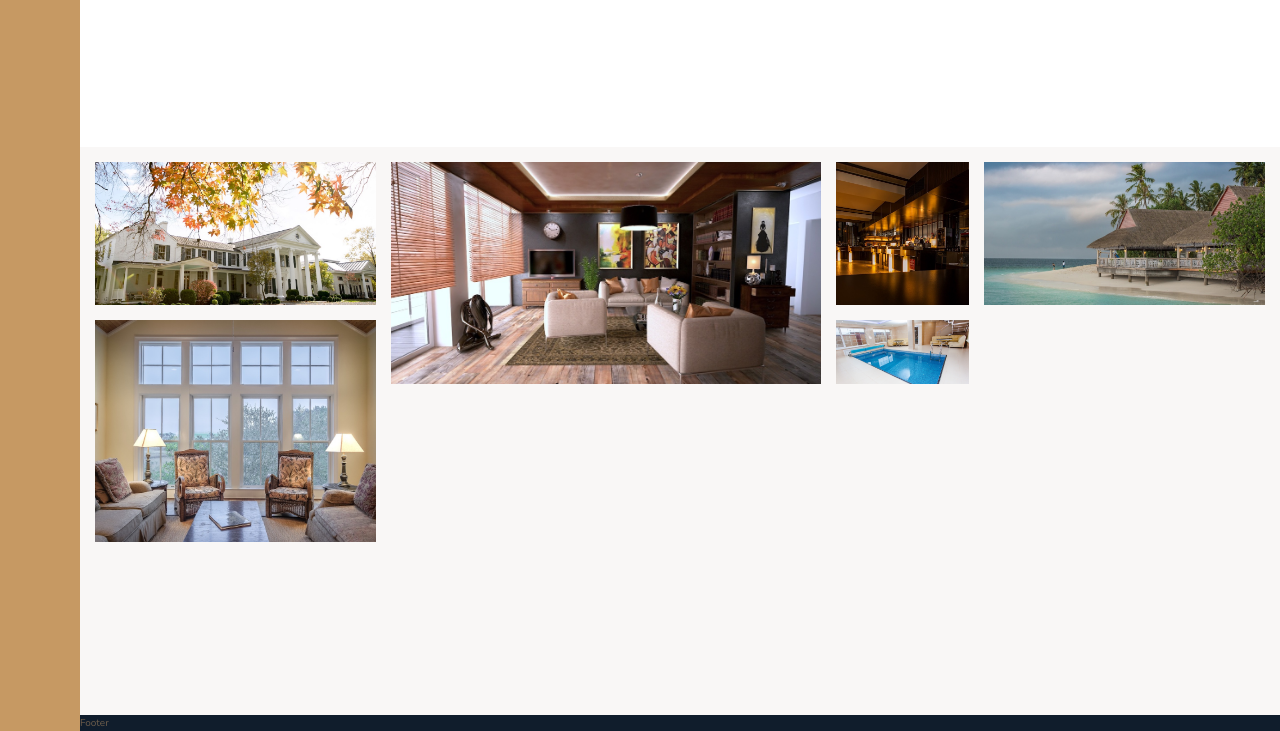
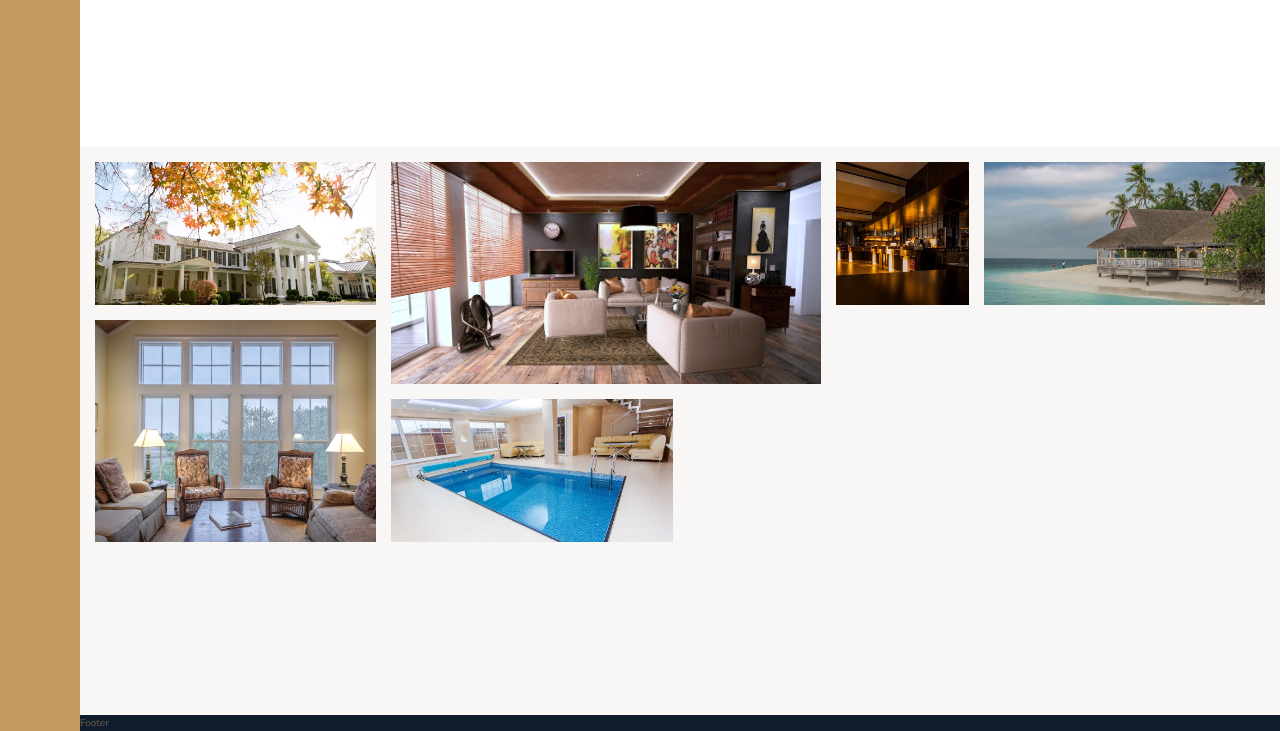
Before and after one commit to rnorman24/Nexter, a website: page index.html in a window 1280 px wide. Shown: the part 2983-3714 px from the top of the page. Drawn offline with nearby package versions, Linux system fonts and the light colour scheme.

Commit message:
add gallery section

```diff
--- a/sass/_gallery.scss
+++ b/sass/_gallery.scss
@@ -34,6 +34,11 @@
       grid-column: 1 / span 2;
     }
 
+    &--6 {
+      grid-row: 4 / span 2;
+      grid-column: 3 / span 2;
+    }
+
 
   }
 
```
Also changed, not shown: css/style.css.
